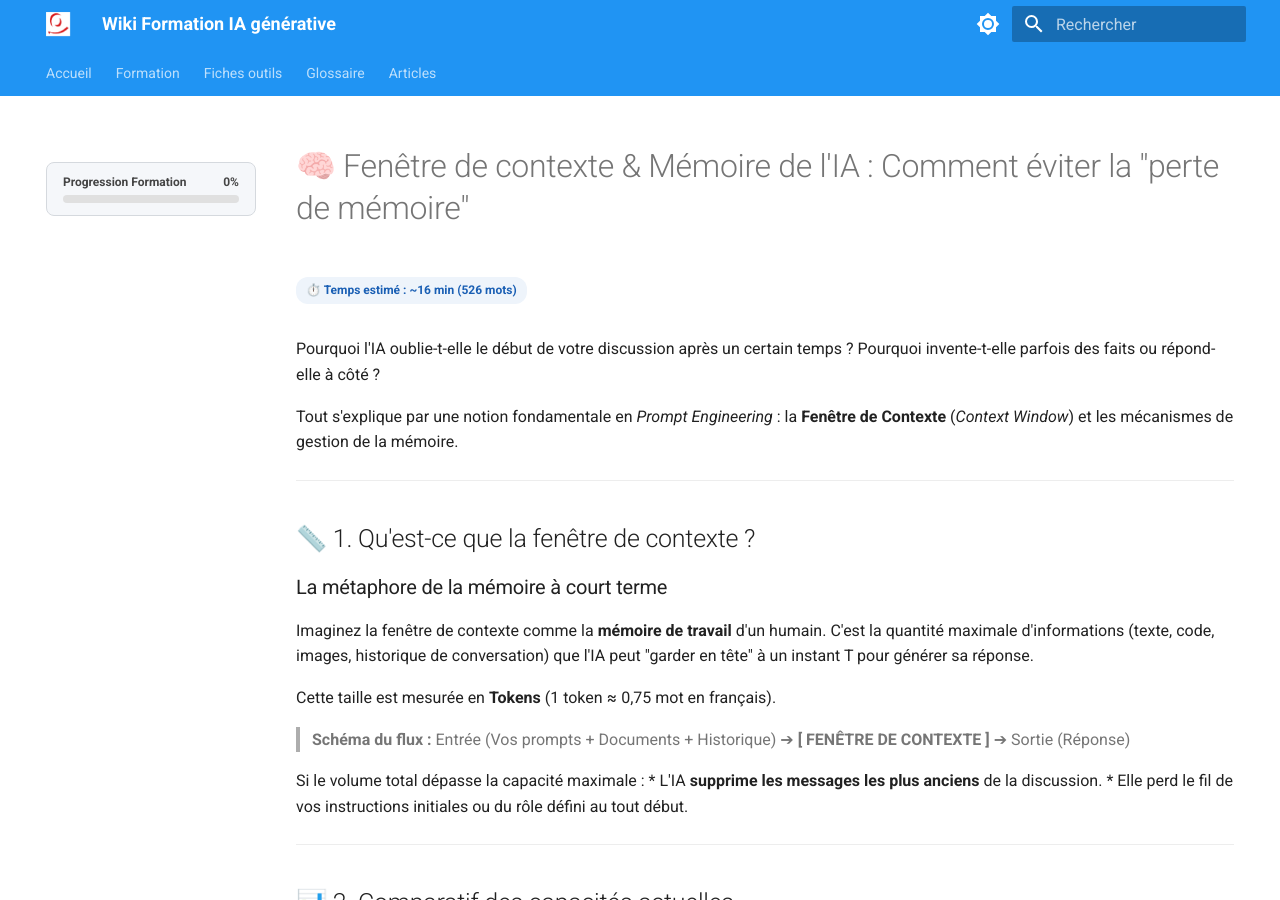
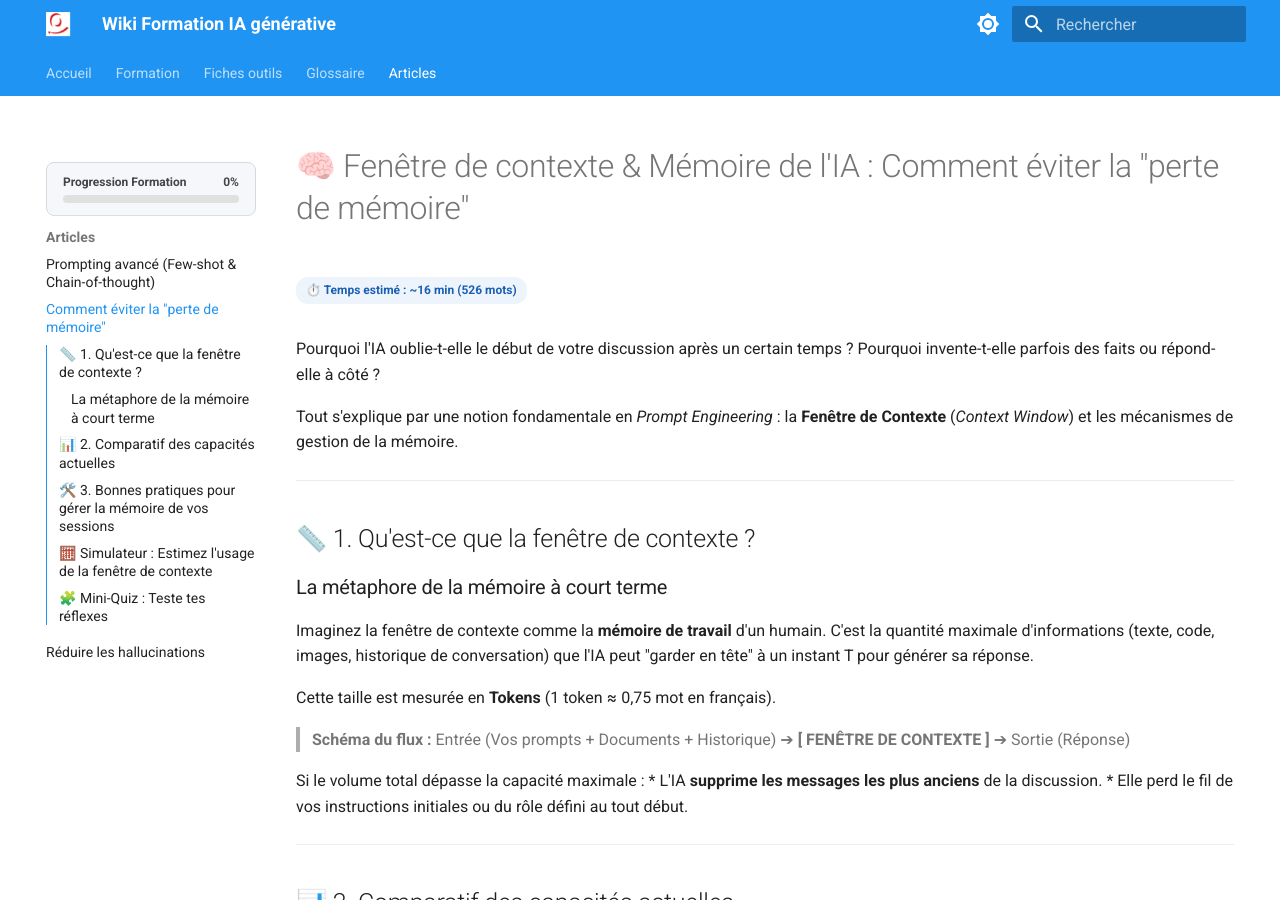
Before and after one commit to pierre-l-hue/wiki-formation-ia, an MkDocs documentation site: the page built from docs/articles/contexte-memoire.md, in a window 1280 px wide and 900 px high. Built offline with MkDocs 1.6.1 and Material for MkDocs 9.7.7, drawn with Linux system fonts in a browser that asks for light colours.

Commit message:
Rename 'Certification RS6776' to 'Quiz final'

```diff
--- a/mkdocs.yml
+++ b/mkdocs.yml
@@ -48,7 +48,7 @@
       - H5 — Confidentialité et sécurité: formation/h5.md
       - H6 — Accessibilité et inclusivité: formation/h6.md
       - H7 — Éthique, IA Act, biais: formation/h7.md
-      - Certification RS6776: formation/Quiz final.md
+      - Quiz final: formation/Quiz final.md
   - Fiches outils:
       - Comparatif LLM: outils/comparatif.md
       - ChatGPT: outils/chatgpt.md
@@ -61,6 +61,8 @@
   - Glossaire: glossaire.md
   - Articles:
       - Prompting avancé (Few-shot & Chain-of-thought): articles/prompting-avance.md
+      - Comment éviter la "perte de mémoire": articles/contexte-memoire.md
+      - Réduire les hallucinations: articles/articles/reduction-hallucinations.md
 
 plugins:
   - search:
```
